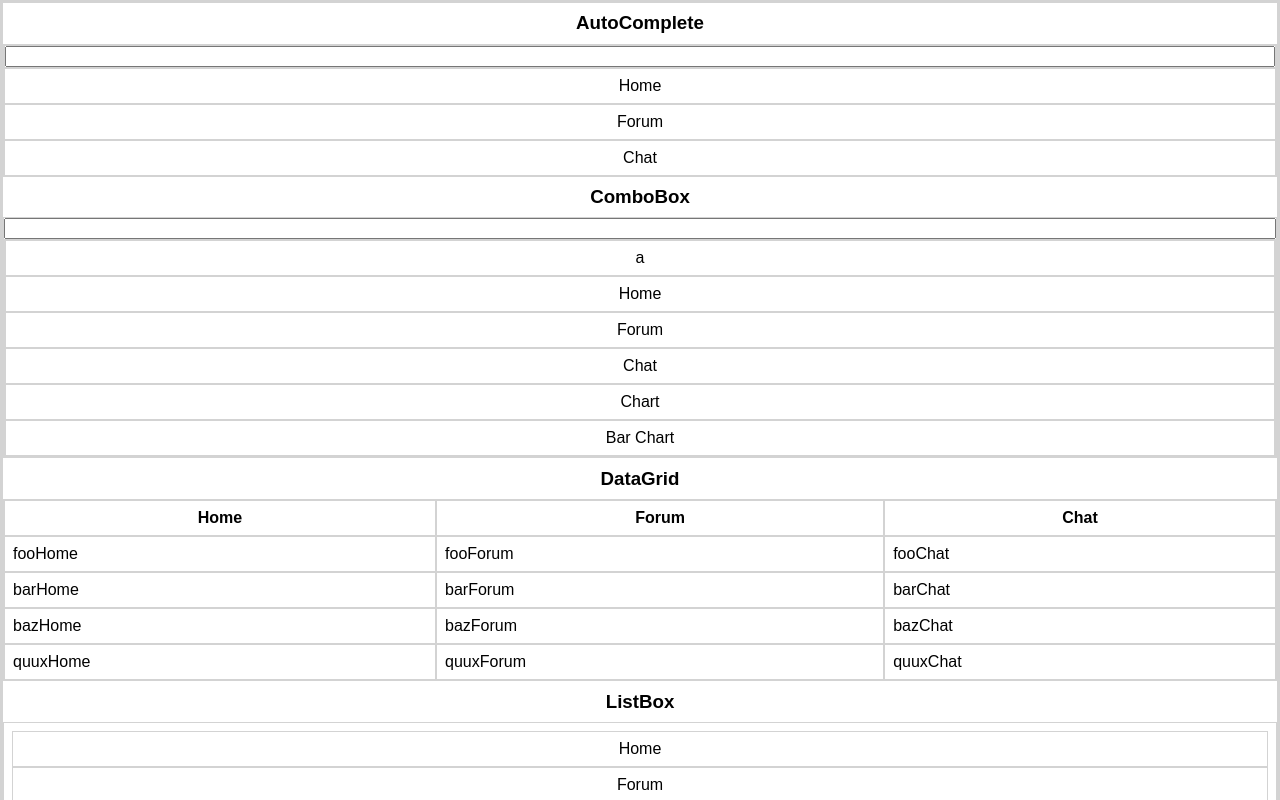
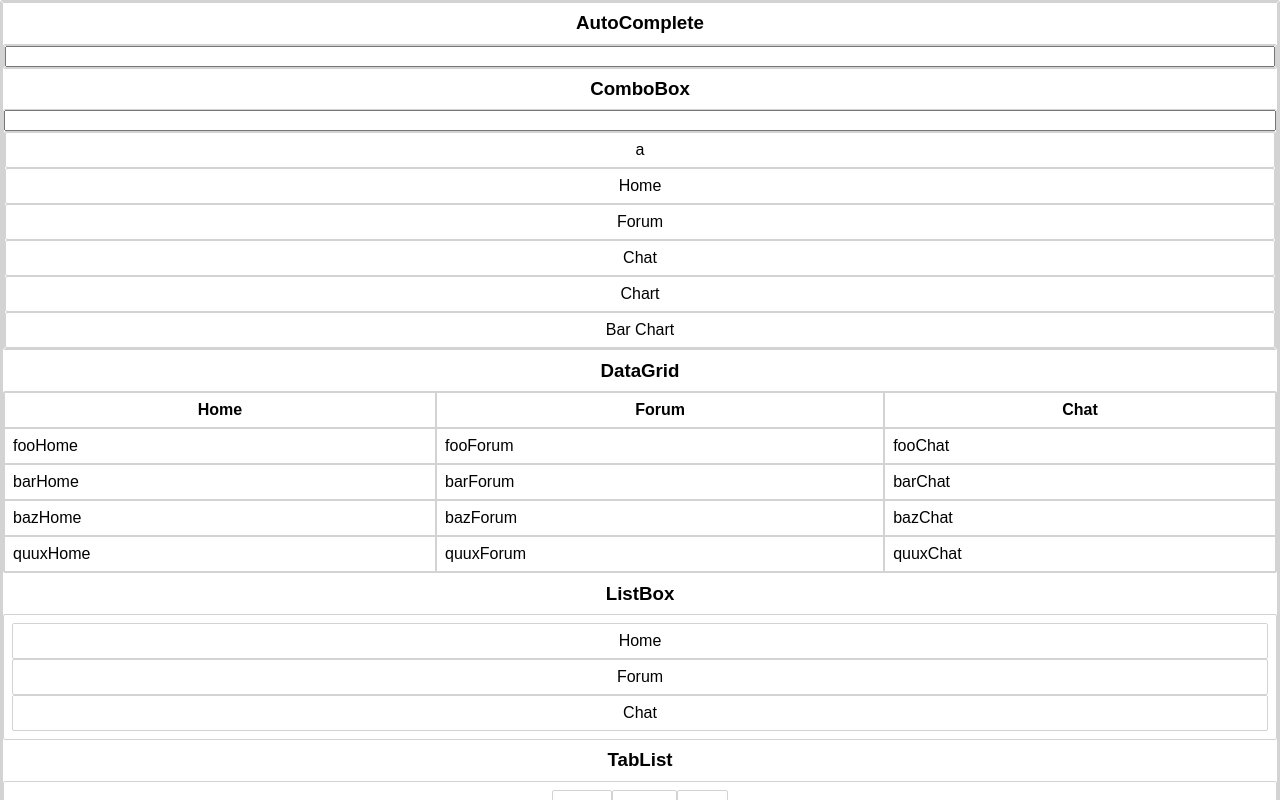
Before and after one commit to choyt/react-accessible-components, a React (Create React App) app: page / in a window 1280 px wide. Shown: the top 800 px of the page. Built offline with nearby package versions, Linux system fonts and the light colour scheme; what react-a11y would draw is missing.

Commit message:
Bikeshedding

```diff
--- a/src/App.js
+++ b/src/App.js
@@ -30,12 +30,14 @@ const dataGridData = [
   { home: 'quuxHome', forum: 'quuxForum', chat: 'quuxChat' },
 ];
 
+// TODO: Implement ComboBox isOpen logic
 class App extends React.Component {
   constructor(props) {
     super(props);
     this.state = {
       comboBoxHighlighted: -1,
       comboBoxInputValue: '',
+      comboBoxIsOpen: true,
       comboBoxOptions: comboBoxOptions,
       highlightedCell: { idx: -1, hidx: -1 },
       toggleActivated: false,
@@ -95,12 +97,15 @@ class App extends React.Component {
         break;
 
       case 'Enter':
-        const newVal = this.state.comboBoxOptions[
+        const v = this.state.comboBoxOptions[
           this.state.comboBoxHighlighted
         ];
-        this.setState({
-          comboBoxInputValue: newVal,
-        });
+        this.setState(
+          update(this.state, {
+            comboBoxInputValue: { $set: v },
+            comboBoxOptions: { $set: comboBoxOptions.filter(i => i.includes(v)) },
+          })
+        );
         break;
 
       default:
@@ -206,6 +211,7 @@ class App extends React.Component {
           handleKeyDown={this.handleComboBoxKeyDown}
           highlightedIdx={this.state.comboBoxHighlighted}
           inputValue={this.state.comboBoxInputValue}
+          isOpen={this.state.comboBoxIsOpen}
           options={this.state.comboBoxOptions}
         />
 
--- a/src/components/AutoComplete.js
+++ b/src/components/AutoComplete.js
@@ -33,6 +33,7 @@ const AutoComplete = ({
   handleChange,
   handleKeyDown,
   inputValue,
+  isOpen,
   options,
 }) =>
   <div className={classes.AutoComplete}>
@@ -46,13 +47,16 @@ const AutoComplete = ({
         value={inputValue} //
       />
     </div>
-    <ul className={classes.ListBox} role="listbox">
+
+    {isOpen ?
+    <div className={classes.ListBox} role="listbox">
       {options.map((option, idx) =>
-        <li className={classes.ListItem} key={idx}>
+        <div className={classes.ListItem} key={idx}>
           {option}
-        </li>
+        </div>
       )}
-    </ul>
+    </div> :
+    null}
   </div>;
 
 export default injectSheet(styles)(AutoComplete);
--- a/src/components/ComboBox.js
+++ b/src/components/ComboBox.js
@@ -1,6 +1,47 @@
 import React from 'react';
 import injectSheet from 'react-jss';
 import classNames from 'classnames';
+
+const ComboBox = ({
+  handleChange,
+  handleClick,
+  handleKeyDown,
+  highlightedIdx,
+  inputValue,
+  isOpen,
+  options,
+  textInput,
+  classes,
+}) =>
+  <div className={classes.ComboBox}>
+    <input
+      aria-label="input"
+      className={classes.Input}
+      onChange={handleChange}
+      onKeyDown={handleKeyDown}
+      type="text"
+      value={inputValue}
+    />
+    {isOpen ?
+    <div role="listbox">
+      {options.map((item, idx) =>
+        <div
+          key={idx}
+          aria-selected={idx === highlightedIdx}
+          className={classNames({
+            [classes.Highlighted]: idx === highlightedIdx,
+            [classes.Title]: true,
+          })}
+          onClick={() => handleClick(idx)}
+          role="option"
+          tabIndex={-1}
+        >
+          {item}
+        </div>
+      )}
+    </div> :
+    null}
+  </div>;
 
 const styles = {
   ComboBox: {
@@ -22,42 +63,4 @@ const styles = {
   },
 };
 
-const ComboBox = ({
-  handleChange,
-  handleClick,
-  handleKeyDown,
-  highlightedIdx,
-  inputValue,
-  options,
-  textInput,
-  classes,
-}) =>
-  <div className={classes.ComboBox}>
-    <input
-      aria-label="input"
-      className={classes.Input}
-      onChange={handleChange}
-      onKeyDown={handleKeyDown}
-      type="text"
-      value={inputValue}
-    />
-    <div role="listbox">
-      {options.map((item, idx) =>
-        <div
-          key={idx}
-          aria-selected={idx === highlightedIdx}
-          className={classNames({
-            [classes.Highlighted]: idx === highlightedIdx,
-            [classes.Title]: true,
-          })}
-          onClick={() => handleClick(idx)}
-          role="option"
-          tabIndex={-1}
-        >
-          {item}
-        </div>
-      )}
-    </div>
-  </div>;
-
 export default injectSheet(styles)(ComboBox);
--- a/src/components/ListBox.js
+++ b/src/components/ListBox.js
@@ -4,8 +4,8 @@ import classNames from 'classnames';
 
 const styles = {
   ListBox: {
+    padding: '.5em',
     textAlign: 'center',
-    padding: '.5em',
   },
   Title: {
     backgroundColor: 'white',
--- a/src/components/TabList.js
+++ b/src/components/TabList.js
@@ -20,8 +20,8 @@ const styles = {
   },
   TabList: {
     display: 'inline-block',
+    padding: '.5em',
     textAlign: 'center',
-    padding: '.5em',
   },
 };
 
--- a/src/index.css
+++ b/src/index.css
@@ -5,6 +5,7 @@ span {
   align-content: flex-start;
   align-items: stretch;
   border: 1px solid lightgray;
+  border-radius: 2px;
   box-sizing: border-box;
   display: flex;
   flex-direction: column;
```
